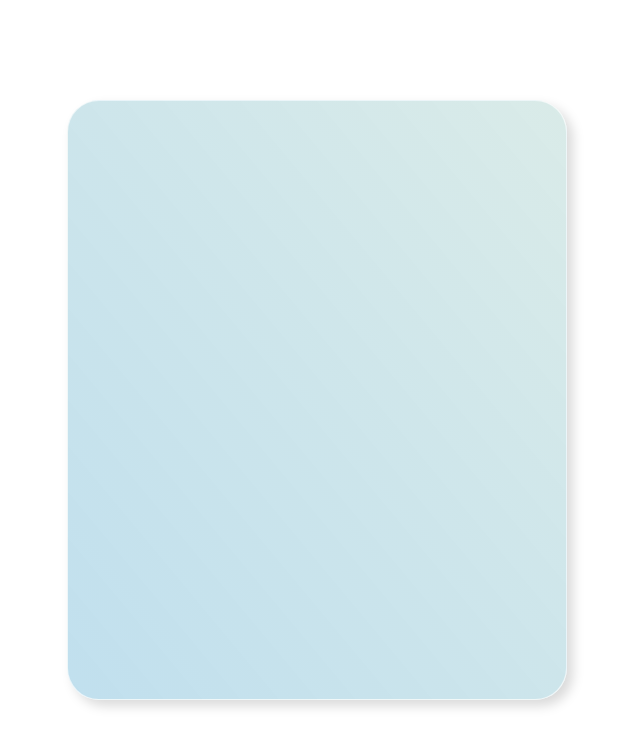
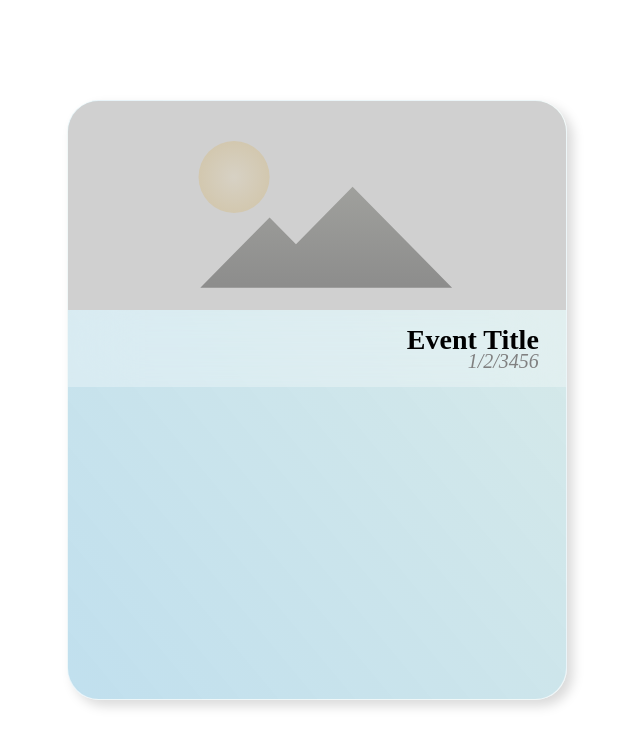
Before and after one commit to milspect18/today_in_history, a React (Create React App) app in the folder today_in_history/: page / in a window 1280 px wide. Shown: the top 746 px of the page, without its empty margins (323-963 px from the left). Built offline with nearby package versions, Linux system fonts and the light colour scheme; the HTML template or start-up script is replaced by a standard one; a web font is replaced by a local one.

Commit message:
move main card children up into app layout

```diff
--- a/today_in_history/src/components/App.js
+++ b/today_in_history/src/components/App.js
@@ -1,10 +1,15 @@
 import MainCard from './MainCard';
+import EventImage from './EventImage';
+import TextInfo  from './TextInfo';
 import '../styles/App.css';
 
 function App() {
     return (
         <div className="appContainer">
-            <MainCard />
+            <MainCard>
+                <EventImage />
+                <TextInfo />
+            </MainCard>
         </div>
     );
 }
```
